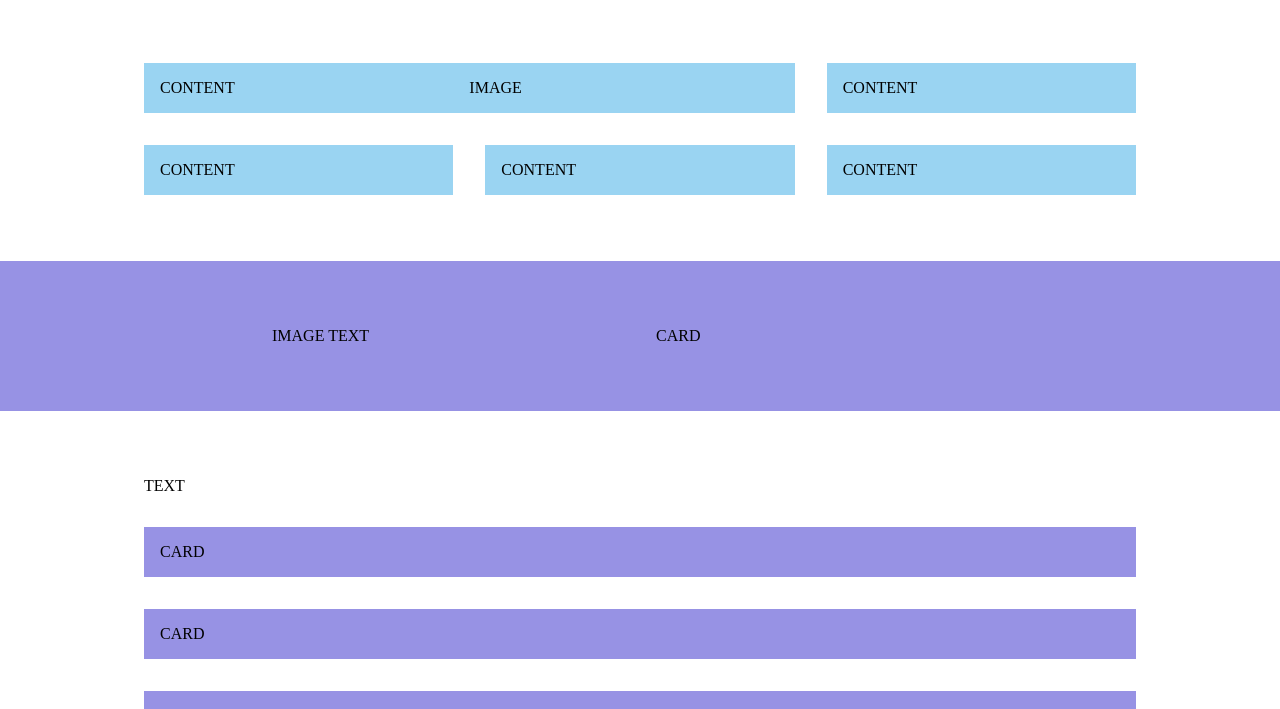
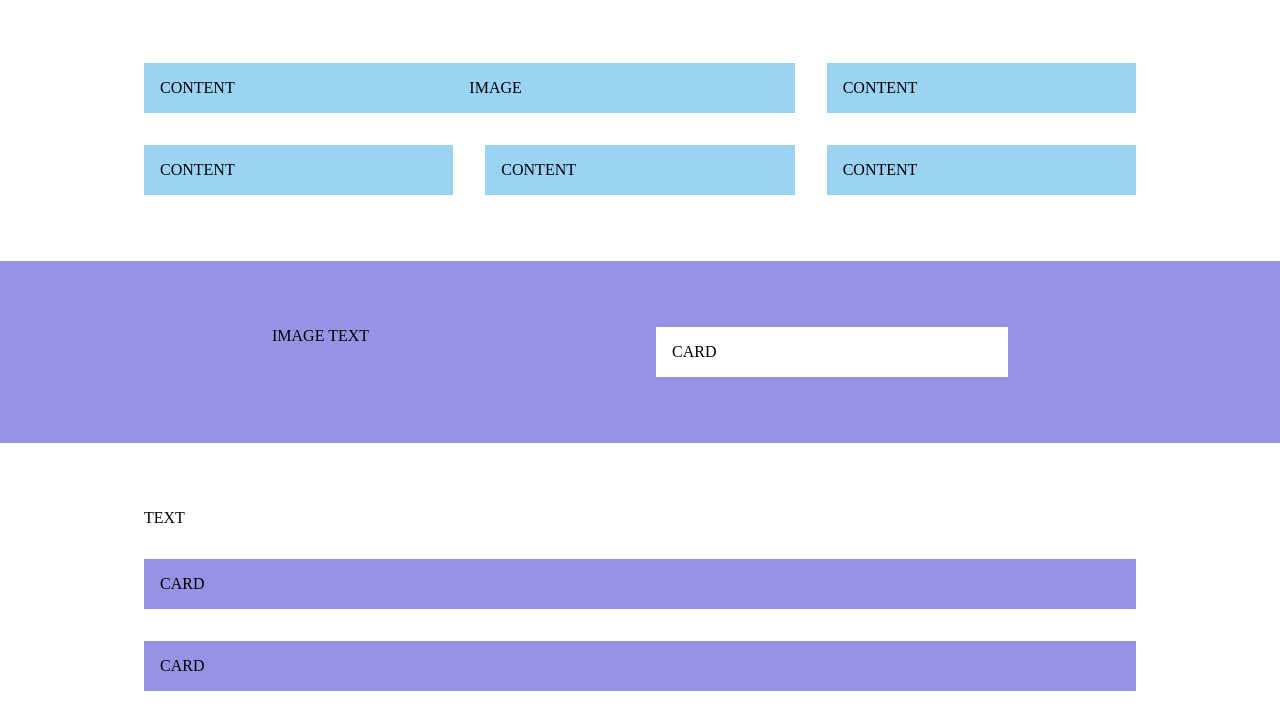
Before and after one commit to umbertofaenza/htmlcss-responsive-layout, a plain HTML site: page index.html in a window 1280 px wide. Shown: the part 83-792 px from the top of the page. Drawn offline with Linux system fonts and the light colour scheme.

Commit message:
style: planning section card bg-color

```diff
--- a/css/style.css
+++ b/css/style.css
@@ -98,6 +98,11 @@ section {
   background-color: #9792e4;
 }
 
+#planning .card {
+  background-color: white;
+  padding: 1rem;
+}
+
 /* Testimonials */
 
 #testimonials .card {
```
